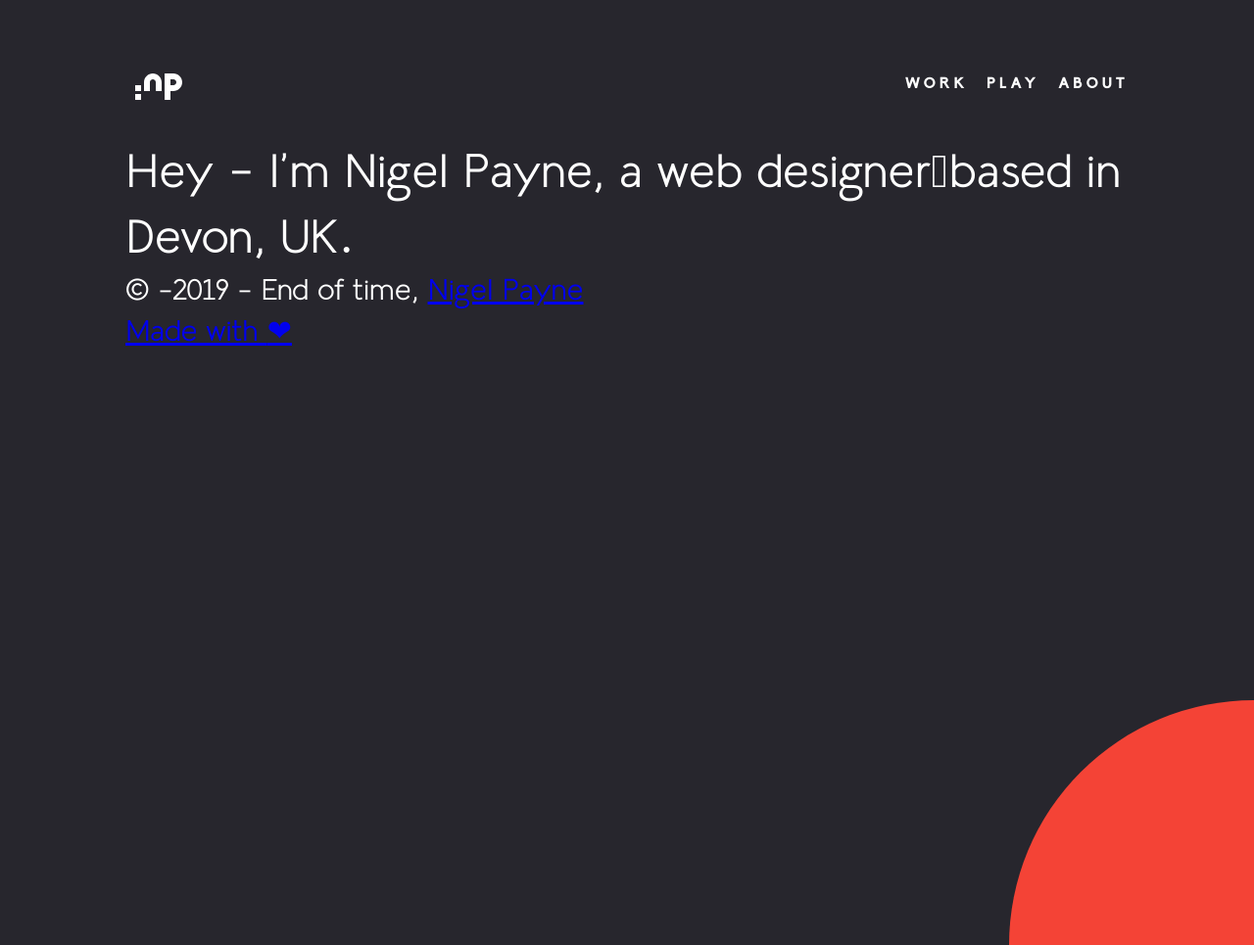
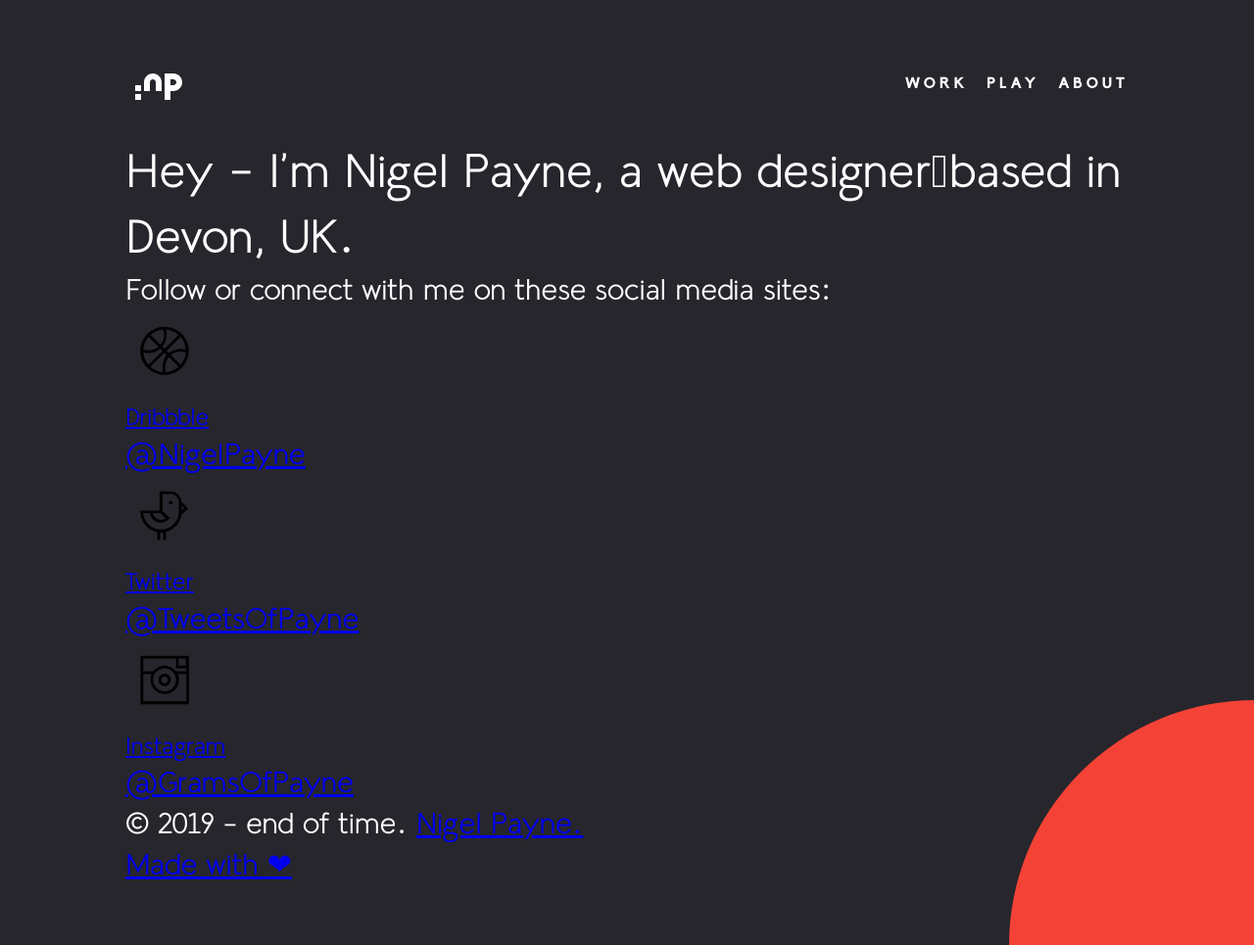
Before and after one commit to nigelpayne/myblog, a Jekyll site: the page built from index.html, in a window 1280 px wide and 965 px high. Shown: the whole window at 98% size. Built offline with Jekyll 4.4.1, drawn with Linux system fonts in a browser that asks for light colours.

Commit message:
add social links

```diff
--- a/_includes/footer.html
+++ b/_includes/footer.html
@@ -1,7 +1,9 @@
 <footer>
 
+  {% include social.html %}
+
     <div class="copyright">
-      &copy; <script>new Date().getFullYear()>2010&&document.write("-"+new Date().getFullYear());</script> - End of time, <a href="/">Nigel Payne</a>
+      &copy; <script>new Date().getFullYear()>2010&&document.write(new Date().getFullYear());</script> - end of time. <a href="/">Nigel Payne.</a>
     </div>
 
     <div class="colophon">
--- /dev/null
+++ b/_includes/social.html
@@ -0,0 +1,43 @@
+<div class="social-media">
+  <p class="social-intro">Follow or connect with me on these social media sites:</p>
+
+  <div>
+    <a href="http://dribbble.com/nigelpayne" alt="Follow Nigel Payne on Dribbble" class="social-link">
+      <svg xmlns="http://www.w3.org/2000/svg" xmlns:xlink="http://www.w3.org/1999/xlink" version="1.1" x="0px" y="0px" viewBox="0 0 28 28" enable-background="new 0 0 28 28" xml:space="preserve" width="80" height="80">
+        <path d="M20.1 8c-1.6-1.6-3.8-2.5-6.1-2.5S9.5 6.4 7.9 8c-3.4 3.4-3.4 8.9 0 12.2c1.6 1.6 3.8 2.5 6.1 2.5 s4.5-0.9 6.1-2.5C23.5 16.9 23.5 11.4 20.1 8z M13.5 21.7c-1.7-0.1-3.3-0.8-4.6-1.9l5-5l0.8 0.8C13.4 17.3 12.9 19.6 13.5 21.7z M15.5 16.3l3.5 3.5c-1.3 1.1-2.8 1.8-4.5 1.9C13.9 19.9 14.3 17.8 15.5 16.3z M16.2 15.6c1.5-1.2 3.5-1.6 5.4-1 c-0.1 1.6-0.7 3.2-1.9 4.5L16.2 15.6z M21.6 13.6c-2.1-0.6-4.4-0.1-6.1 1.3l-0.8-0.8l5-5C20.9 10.4 21.5 12 21.6 13.6z M11.8 12.6 c-1.5 1.3-3.5 1.6-5.4 1c0.1-1.6 0.7-3.2 1.9-4.5L11.8 12.6z M9 8.4c1.3-1.1 2.8-1.8 4.5-1.9c0.7 1.8 0.3 3.9-1 5.4L9 8.4z M14.5 6.5c1.7 0.1 3.3 0.8 4.5 1.9l-5 5l-0.8-0.8C14.6 10.9 15.1 8.6 14.5 6.5z M6.4 14.6c0.6 0.2 1.2 0.3 1.9 0.3 c1.5 0 3-0.5 4.2-1.6l0.8 0.8l-5 5C7.1 17.8 6.5 16.2 6.4 14.6z"
+          class="style0"></path>
+      </svg>
+      <h3>Dribbble</h3>
+      <p>@NigelPayne</p>
+    </a>
+  </div>
+
+  <div>
+    <a href="https://twitter.com/tweetsofpayne" alt="Follow Nigel Payne on Twitter" class="social-link">
+      <svg xmlns="http://www.w3.org/2000/svg" xmlns:xlink="http://www.w3.org/1999/xlink" version="1.1" x="0px" y="0px" viewBox="0 0 28 28" enable-background="new 0 0 28 28" xml:space="preserve" width="80" height="80">
+        <g>
+          <path d="M20 14l2.4-2.4l-2.4-2.4c-0.1-2.1-1.8-3.7-3.9-3.7h-3.9v6.9H5.4v0.5c0 3.6 2.6 6.6 6 7.2v2.7h1v-2.6 c0.1 0 0.2 0 0.3 0c0.3 0 0.5 0 0.8 0v2.6h1V20C17.3 19.3 19.5 16.9 20 14z M21 11.5l-0.9 0.9l0-1.8L21 11.5z M14.4 15.2 c-0.5 0.3-1.1 0.5-1.7 0.5c-1.4 0-2.6-1.1-2.9-2.4h2.7L14.4 15.2z M12.7 19.2c-3.3 0-6.1-2.6-6.4-5.9h2.5c0.2 1.9 1.9 3.4 3.9 3.4 c1.1 0 2-0.4 2.8-1.2l0.4-0.4l-2.6-2.6V6.5h2.9c1.6 0 2.9 1.3 2.9 2.9v3.4C19.1 16.4 16.2 19.2 12.7 19.2z"
+            class="style0"></path>
+          <circle cx="16.2" cy="9.5" r="0.7" class="style0"></circle>
+        </g>
+      </svg>
+      <h3>Twitter</h3>
+      <p>@TweetsOfPayne</p>
+    </a>
+  </div>
+
+  <div>
+    <a href="http://instagram.com/gramsofpayne" alt="Follow Nigel Payne on Dribbble" class="social-link">
+      <svg xmlns="http://www.w3.org/2000/svg" xmlns:xlink="http://www.w3.org/1999/xlink" version="1.1" x="0px" y="0px" viewBox="0 0 28 28" enable-background="new 0 0 28 28" xml:space="preserve" width="80" height="80">
+        <g>
+          <path d="M14 11.9c-1.2 0-2.2 1-2.2 2.2c0 1.2 1 2.2 2.2 2.2s2.2-1 2.2-2.2C16.2 12.9 15.2 11.9 14 11.9z M14 15.3 c-0.7 0-1.2-0.6-1.2-1.2s0.6-1.2 1.2-1.2s1.2 0.6 1.2 1.2S14.7 15.3 14 15.3z" class="style0"></path>
+          <path d="M5.4 5.5v17.3h17.3V5.5H5.4z M21.6 6.5V9h-2.6V6.5H21.6z M6.4 21.8V12h3c-0.3 0.6-0.4 1.3-0.4 2.1 c0 2.8 2.3 5.1 5.1 5.1s5.1-2.3 5.1-5.1c0-0.7-0.2-1.4-0.4-2.1h3v9.7H6.4z M18.1 14.1c0 2.3-1.8 4.1-4.1 4.1s-4.1-1.8-4.1-4.1 S11.7 10 14 10S18.1 11.9 18.1 14.1z M21.6 11H18c-0.9-1.2-2.4-2-4-2s-3.1 0.8-4 2H6.4V6.5h11.7V10h3.6V11z"
+            class="style0"></path>
+        </g>
+      </svg>
+      <h3>Instagram</h3>
+      <p>@GramsOfPayne</p>
+    </a>
+  </div>
+
+</div>
```
